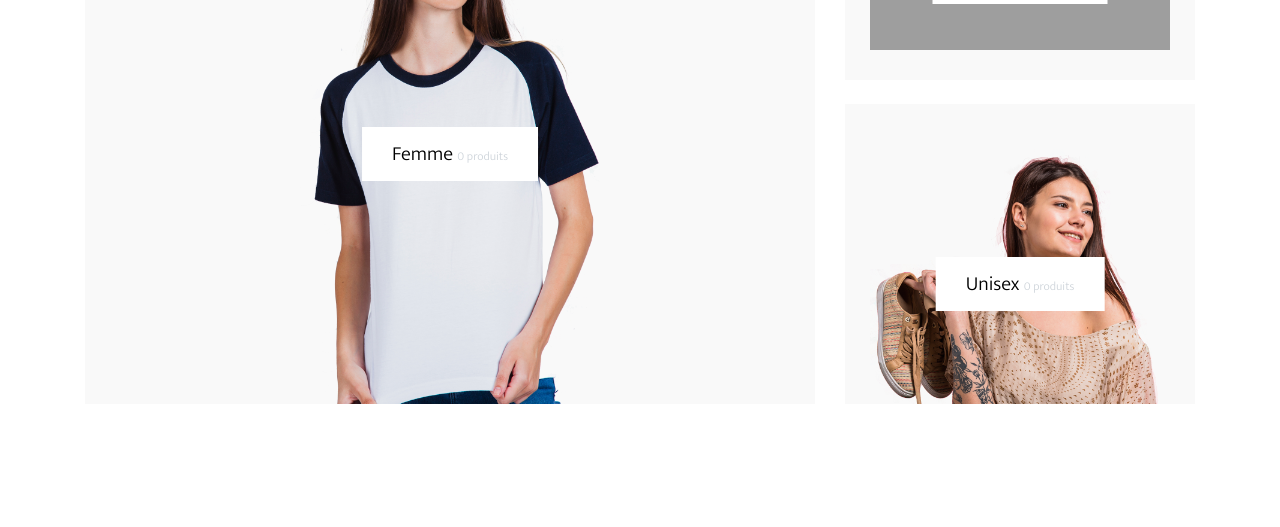
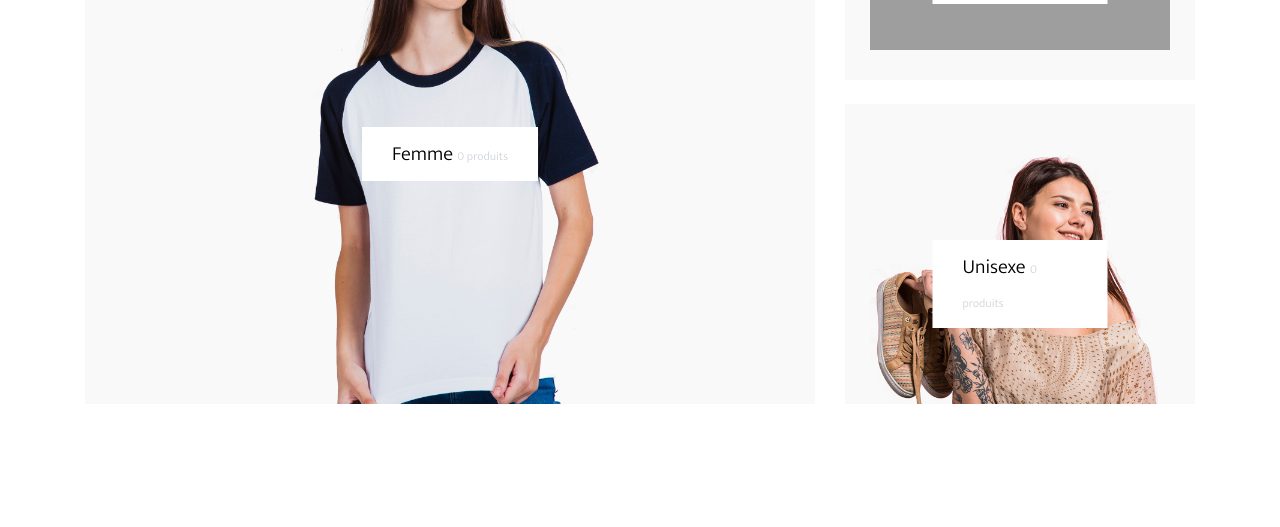
Before and after one commit to maximecroteau/AOMAE, a Django app: page / in a window 1280 px wide. Shown: the part 1145-1672 px from the top of the page. Run offline with Django 3.2, Linux system fonts and the light colour scheme; data that the repository does not hold is empty; some libraries are stand-ins or nearby versions; some web fonts are replaced; grey boxes are pictures that could not be loaded.

Commit message:
fix ortho

```diff
--- a/aomae/templates/index.html
+++ b/aomae/templates/index.html
@@ -39,7 +39,7 @@
                     </div>
 
                     <div class="product-item sm-height bg-gray">
-                        <a href="{% url 'shop' filt="unisex" %}" class="product-category">Unisex <span>{{ nbUnisex }} produits</span></a>
+                        <a href="{% url 'shop' filt="unisex" %}" class="product-category">Unisexe <span>{{ nbUnisex }} produits</span></a>
                         <img src="{% static 'images/model_6.png' %}" alt="Image" class="img-fluid">
                     </div>
                 </div>
--- a/aomae/templates/shop.html
+++ b/aomae/templates/shop.html
@@ -31,7 +31,7 @@
                                     <div class="dropdown-menu" aria-labelledby="dropdownMenuOffset">
                                         <a class="dropdown-item" href="{% url 'shop' filt="homme" %}">Homme</a>
                                         <a class="dropdown-item" href="{% url 'shop' filt="femme" %}">Femme</a>
-                                        <a class="dropdown-item" href="{% url 'shop' filt="unisex" %}">Unisex</a>
+                                        <a class="dropdown-item" href="{% url 'shop' filt="unisex" %}">Unisexe</a>
                                     </div>
                                 </div>
                                 <div class="btn-group">
--- a/templates/base.html
+++ b/templates/base.html
@@ -4,6 +4,7 @@
 <html lang="en">
 <head>
     <title>AOMAE</title>
+    <link rel="shortcut icon" href="{% static '/images/logo.png'%}"/>
     <meta charset="utf-8">
     <meta name="viewport" content="width=device-width, initial-scale=1, shrink-to-fit=no">
 
```
